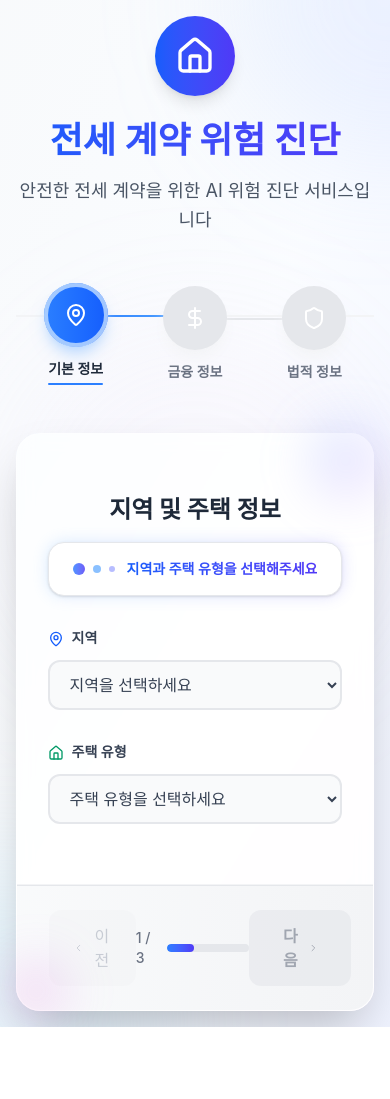
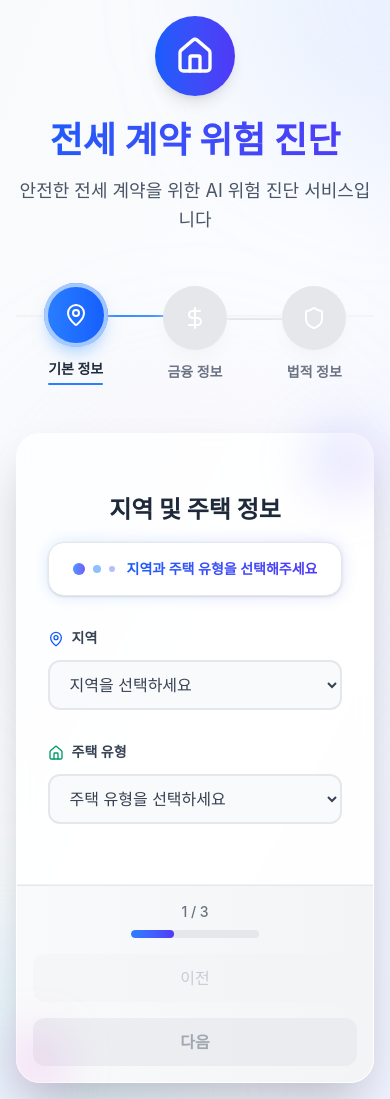
Before and after one commit to mungyun1/lease-shield, a Next.js app: page /input in a window 390 px wide. Before the commit the page ends 1027 px from the top, so only its background shows below. Built offline with nearby package versions, Linux system fonts and the light colour scheme; a web font is replaced by a local one.

Commit message:
Style: 인풋페이지 디자인 개선

```diff
--- a/src/components/input/NavigationButtons.tsx
+++ b/src/components/input/NavigationButtons.tsx
@@ -1,10 +1,5 @@
 import { motion } from "framer-motion";
-import {
-  ChevronRight,
-  ChevronLeft,
-  ArrowRight,
-  CheckCircle,
-} from "lucide-react";
+import { ArrowRight, CheckCircle } from "lucide-react";
 
 interface NavigationButtonsProps {
   currentStep: number;
@@ -26,30 +21,29 @@ export default function NavigationButtons({
   isSubmitting = false,
 }: NavigationButtonsProps) {
   return (
-    <div className="bg-gradient-to-r from-gray-50 to-gray-100 px-8 py-6 border-t border-gray-200">
-      <div className="flex justify-between items-center">
+    <div className="bg-gradient-to-r from-gray-50 to-gray-100 px-4 sm:px-6 lg:px-8 py-4 sm:py-6 border-t border-gray-200">
+      <div className="flex flex-col sm:flex-row justify-between items-center space-y-4 sm:space-y-0">
         {/* 이전 버튼 */}
         <motion.button
           whileHover={{ scale: 1.02, x: -2 }}
           whileTap={{ scale: 0.98 }}
           onClick={onPrevStep}
           disabled={currentStep === 1}
-          className={`flex items-center px-6 py-3.5 rounded-xl font-medium transition-all duration-300 cursor-pointer ${
+          className={`flex items-center justify-center w-full sm:w-auto px-6 sm:px-8 py-3 sm:py-3.5 rounded-xl font-medium transition-all duration-300 cursor-pointer ${
             currentStep === 1
               ? "bg-gray-100 text-gray-400 cursor-not-allowed opacity-50"
               : "bg-white text-gray-700 hover:bg-gray-50 shadow-md hover:shadow-lg border border-gray-200 hover:border-gray-300"
           }`}
         >
-          <ChevronLeft className="w-4 h-4 mr-2" />
           이전
         </motion.button>
 
         {/* 진행률 표시 */}
-        <div className="flex items-center space-x-2">
+        <div className="flex flex-col sm:flex-row items-center space-y-2 sm:space-y-0 sm:space-x-2 order-first sm:order-none">
           <span className="text-sm text-gray-500 font-medium">
             {currentStep} / {totalSteps}
           </span>
-          <div className="w-24 h-2 bg-gray-200 rounded-full overflow-hidden">
+          <div className="w-32 sm:w-24 h-2 bg-gray-200 rounded-full overflow-hidden">
             <motion.div
               className="h-full bg-gradient-to-r from-blue-500 to-indigo-600 rounded-full"
               initial={{ width: 0 }}
@@ -66,14 +60,13 @@ export default function NavigationButtons({
             whileTap={{ scale: 0.98 }}
             onClick={onNextStep}
             disabled={!isStepValid}
-            className={`flex items-center px-8 py-3.5 rounded-xl font-semibold transition-all duration-300 cursor-pointer ${
+            className={`flex items-center justify-center w-full sm:w-auto px-6 sm:px-8 py-3 sm:py-3.5 rounded-xl font-semibold transition-all duration-300 cursor-pointer ${
               isStepValid
                 ? "bg-gradient-to-r from-blue-600 to-indigo-600 text-white shadow-lg hover:shadow-xl hover:from-blue-700 hover:to-indigo-700 transform hover:-translate-y-0.5"
                 : "bg-gray-200 text-gray-500 cursor-not-allowed opacity-60"
             }`}
           >
             다음
-            <ChevronRight className="w-4 h-4 ml-2" />
           </motion.button>
         ) : (
           <motion.button
@@ -81,7 +74,7 @@ export default function NavigationButtons({
             whileTap={{ scale: 0.98 }}
             onClick={onSubmit}
             disabled={isSubmitting}
-            className={`flex items-center px-8 py-3.5 rounded-xl font-semibold shadow-lg transition-all duration-300 transform hover:-translate-y-0.5 cursor-pointer ${
+            className={`flex items-center justify-center w-full sm:w-auto px-6 sm:px-8 py-3 sm:py-3.5 rounded-xl font-semibold shadow-lg transition-all duration-300 transform hover:-translate-y-0.5 cursor-pointer ${
               isSubmitting
                 ? "bg-gradient-to-r from-gray-400 to-gray-500 text-white cursor-not-allowed opacity-70"
                 : "bg-gradient-to-r from-emerald-500 to-green-600 text-white hover:shadow-xl hover:from-emerald-600 hover:to-green-700"
@@ -90,12 +83,12 @@ export default function NavigationButtons({
             {isSubmitting ? (
               <>
                 <div className="w-4 h-4 mr-2 border-2 border-white border-t-transparent rounded-full animate-spin"></div>
-                진단 중...
+                <span className="text-sm sm:text-base">진단 중...</span>
               </>
             ) : (
               <>
                 <CheckCircle className="w-4 h-4 mr-2" />
-                위험 진단 시작하기
+                <span className="text-sm sm:text-base">위험 진단 시작하기</span>
                 <ArrowRight className="w-4 h-4 ml-2" />
               </>
             )}
```
